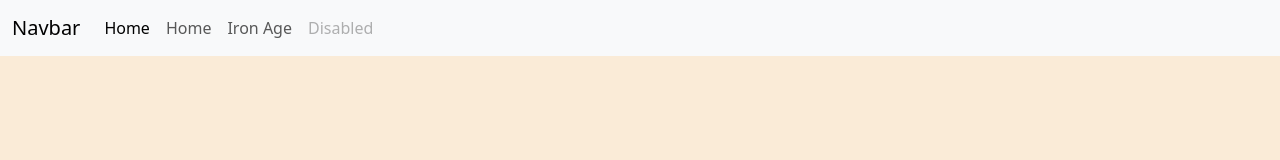
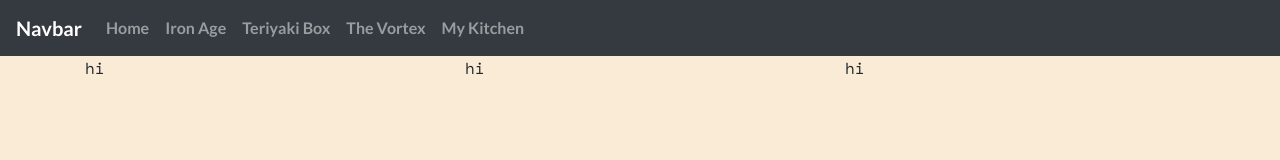
Before and after one commit to tdr3215/Bootstrap-Practice, a plain HTML site: page index.html in a window 1280 px wide. Drawn offline with nearby package versions, Linux system fonts and the light colour scheme; files that its build step writes are made by us from their sources.

Commit message:
adding sass to customize colors

```diff
--- /dev/null
+++ b/custom.scss
@@ -0,0 +1,6 @@
+@import "./node_modules/bootstrap/scss/bootstrap";
+
+:root {
+  --bs-dark-rgb: hsla(60, 70%, 87%, 0.775);
+}
+$bg-dark: hsla(60, 70%, 87%, 0.775);
--- a/index.html
+++ b/index.html
@@ -4,57 +4,62 @@
     <meta charset="UTF-8" />
     <meta http-equiv="X-UA-Compatible" content="IE=edge" />
     <meta name="viewport" content="width=device-width, initial-scale=1.0" />
+    <link
+      rel="stylesheet"
+      href="./node_modules/bootstrap/dist/css/bootstrap.min.css"
+    />
     <link rel="preconnect" href="https://fonts.googleapis.com" />
     <link rel="preconnect" href="https://fonts.gstatic.com" crossorigin />
     <link
       href="https://fonts.googleapis.com/css2?family=Lato:wght@700&family=Space+Mono&display=swap"
       rel="stylesheet"
     />
-    <link
-      rel="stylesheet"
-      href="./node_modules/bootstrap/dist/css/bootstrap.min.css"
-    />
     <link rel="stylesheet" type="text/css" href="main.css" />
+    <link rel="stylesheet/scss" href="custom.scss" />
     <title>My Favorite Restaurants</title>
   </head>
   <body>
-    <nav class="navbar navbar-expand-lg bg-light">
-      <div class="container-fluid">
-        <a class="navbar-brand" href="#">Navbar</a>
+    <nav class="navbar navbar-expand-xl navbar-dark bg-dark">
+      <a href="#" class="navbar-brand">Navbar</a>
       <button
         class="navbar-toggler"
         type="button"
-          data-bs-toggle="collapse"
-          data-bs-target="#navbarNav"
-          aria-controls="navbarNav"
+        data-toggle="collapse"
+        data-target="#navbarSupportedContent"
+        aria-controls="navbarSupportedContent"
         aria-expanded="false"
         aria-label="Toggle navigation"
       >
         <span class="navbar-toggler-icon"></span>
       </button>
-        <div class="collapse navbar-collapse" id="navbarNav">
-          <ul class="navbar-nav">
+      <div
+        class="collapse navbar-collapse justify-content-center"
+        id="navbarSupportedContent"
+      >
+        <ul class="navbar-nav mr-auto">
           <li class="nav-item">
-              <a class="nav-link active" aria-current="page" href="#">Home</a>
+            <a href="/index.html" class="nav-link">Home</a>
           </li>
           <li class="nav-item">
-              <a class="nav-link" href="/index.html">Home</a>
+            <a href="/iron_age.html" class="nav-link"> Iron Age </a>
           </li>
           <li class="nav-item">
-              <a class="nav-link" href="/iron_age.html">Iron Age</a>
+            <a href="/teriyaki.html" class="nav-link"> Teriyaki Box </a>
           </li>
           <li class="nav-item">
-              <a class="nav-link disabled">Disabled</a>
+            <a href="/vortex.html" class="nav-link"> The Vortex </a>
+          </li>
+          <li class="nav-item">
+            <a href="/my_kitchen.html" class="nav-link"> My Kitchen </a>
           </li>
         </ul>
-        </div>
       </div>
     </nav>
     <div class="container">
       <div class="row">
-        <div class="col-md"></div>
-        <div class="col-md"></div>
-        <div class="col-md"></div>
+        <div class="col-md">hi</div>
+        <div class="col-md">hi</div>
+        <div class="col-md">hi</div>
       </div>
     </div>
     <!-- <h1>Welcome to My Favorite Restaurants in Metro Atlanta</h1>
--- a/main.css
+++ b/main.css
@@ -1,5 +1,18 @@
 body {
   background-color: antiquewhite;
+  font-family: "Space Mono", monospace;
+}
+
+.navbar a {
+  font-family: "Lato", sans-serif;
+}
+
+.nav-link {
+  color: rgba(0, 0, 0, 0.795);
+}
+
+.navbar-dark {
+  background-color: hsla(60, 70%, 87%, 0.775);
 }
 
 /* body {
```
Lines whose indentation alone changed are shown as unchanged.
